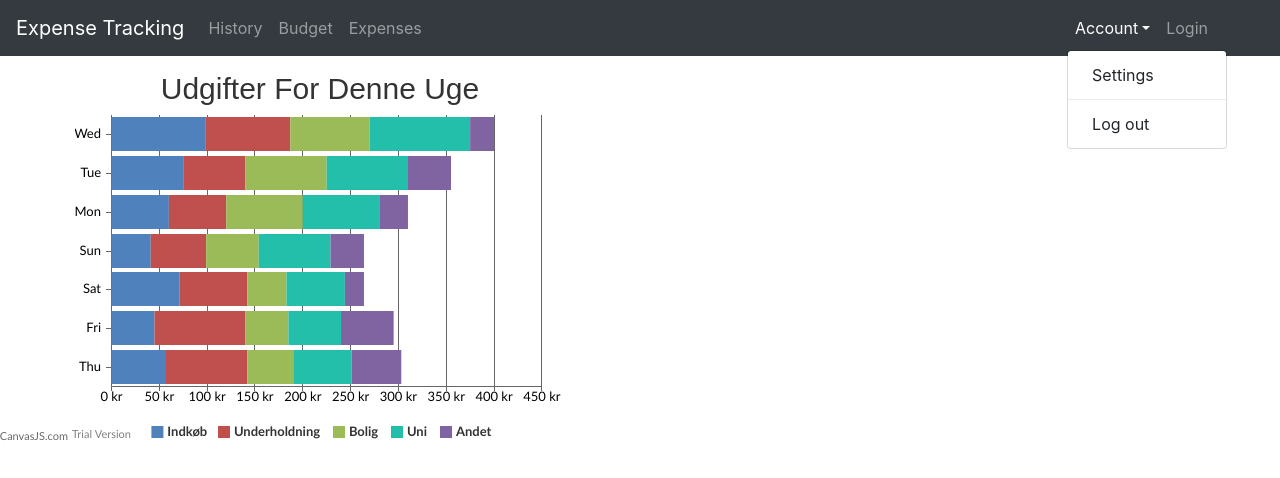
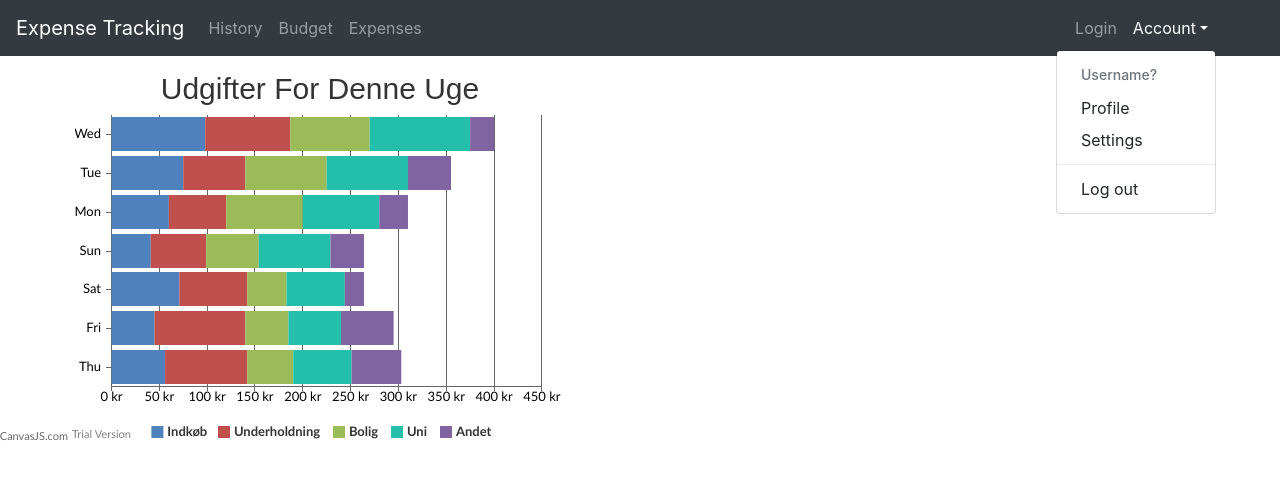
Before and after one commit to magnusbrok/Expense-Tracker-FrontEnd, an Angular app: page /home-page in a window 1280 px wide. Both pictures are taken after a click on the button "Account". Shown: the top 478 px of the page. Built offline with nearby package versions, Linux system fonts and the light colour scheme.

Commit message:
style (navigation): Create Account dropdowm-menu options and style

```diff
--- a/src/app/header/header.component.css
+++ b/src/app/header/header.component.css
@@ -0,0 +1,4 @@
+.dropdown-menu{
+  left: auto;
+  right: 0;
+}
--- a/src/app/header/header.component.html
+++ b/src/app/header/header.component.html
@@ -13,17 +13,19 @@
   </ul>
   <span class="ml-auto"></span>
   <ul class="navbar-nav">
-    <li class="nav-item dropdown " style="cursor: pointer">
+    <li class="nav-item">
+      <a class="nav-link" routerLinkActive="active" routerLink="/authentication"><span class=""></span>Login</a>
+    </li>
+    <li class="nav-item dropdown" style="cursor: pointer">
       <a class="nav-link dropdown-toggle" routerLinkActive="active" id="navbarDropdown" role="button" data-toggle="dropdown" aria-haspopup="true" aria-expanded="false"><span class=""></span>Account</a>
       <ul class="dropdown-menu" aria-labelledby="navbarDropdown">
+        <h6 class="dropdown-header">Username?</h6>
+        <li class="dropdown-item" style="cursor: pointer">Profile</li>
         <li class="dropdown-item" style="cursor: pointer">Settings</li>
         <div class="dropdown-divider"></div>
         <li class="dropdown-item" style="cursor: pointer">Log out</li>
       </ul>
     </li>
-    <li class="nav-item">
-      <a class="nav-link" routerLinkActive="active" routerLink="/authentication"><span class=""></span>Login</a>
-    </li>
   </ul>
   <span class="ml-lg-5"></span>
 </nav>
```
